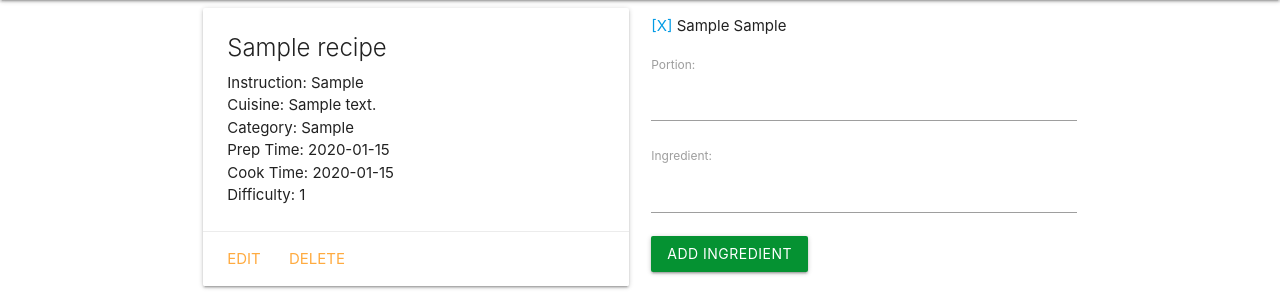
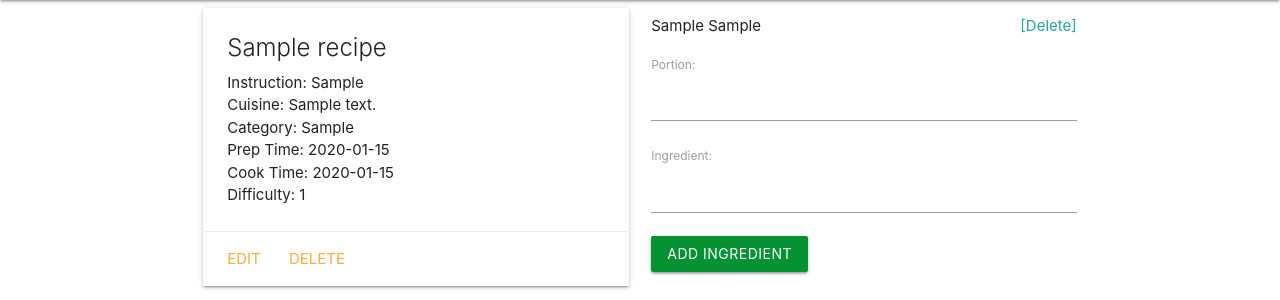
Before and after one commit to iballinger/Recipe-Thyme, a Django app: page /recipes/1/ in a window 1280 px wide. Shown: the part 64-364 px from the top of the page. Run offline with Django 4.2, Linux system fonts and the light colour scheme; a user stored in the database is signed in; tables that the repository leaves empty hold one stand-in row (values such as "Sample post").

Commit message:
ingredient delete

```diff
--- a/main_app/templates/recipes/detail.html
+++ b/main_app/templates/recipes/detail.html
@@ -32,7 +32,7 @@
   </div>
   <div class="col s6">
     {% for ingredient in recipe.ingredient_set.all %}
-      <p><a href="{% url 'delete_ingredient' ingredient.id %}">[X]</a> {{ingredient.portion}} {{ingredient.ingredient}}</p>
+      <p><a href="{% url 'delete_ingredient' ingredient.id %}"><span class="secondary-content right"> [Delete]</span></a> {{ingredient.portion}} {{ingredient.ingredient}}</p>
     {% empty %}
       <h5>No Ingredients</h5>
     {% endfor %}
```
